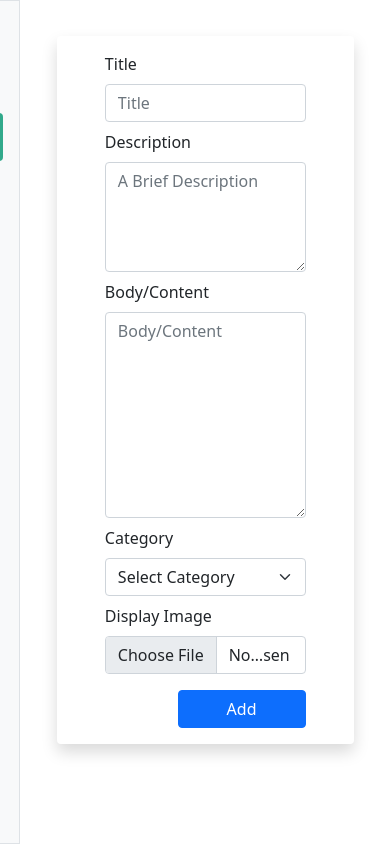
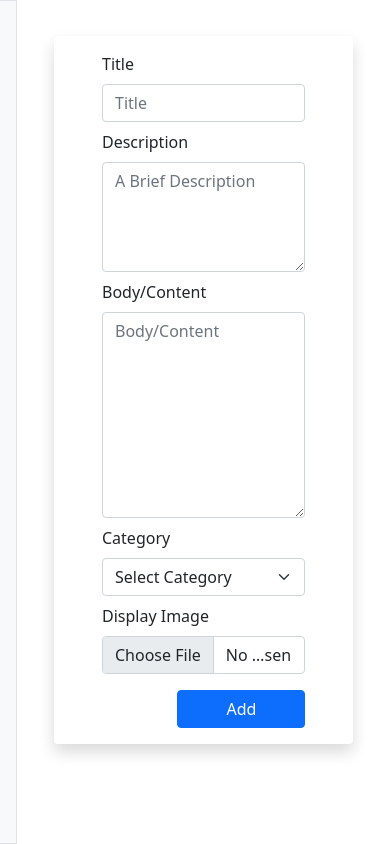
Before and after one commit to MCole-K9/LikkleDeedsOfKindess, a Django app: page /User/AddCause in a window 390 px wide. Shown: the part 87-931 px from the top of the page. Run offline with Django 4.2, Linux system fonts and the light colour scheme; the visitor is signed in with stand-in values (Sample User, id 1); data that the repository does not hold is empty; some libraries are stand-ins or nearby versions.

Commit message:
Further Adjustments

```diff
--- a/static/css/portal.css
+++ b/static/css/portal.css
@@ -25,6 +25,7 @@ li span{
     max-width: 270px;
     height: 270px;
     transition: margin 0.2s;
+
 }
 
 .content{
@@ -46,7 +47,7 @@ li span{
         margin-left: -270px; */
 
 
-        margin-left: -212px;
+        margin-left: -215px;
 
         height: 100vh;
 
--- a/templates/component/sidebar.html
+++ b/templates/component/sidebar.html
@@ -1,7 +1,7 @@
 {% load static %}
 
 
-<section id="side-bar" class="d-flex flex-column flex-shrink-0 p-3 border  bg-light sticky-top" style="height: 100vh;">
+<section id="side-bar" class="d-flex flex-column flex-shrink-0 p-3 border  bg-light" style="height: 100vh;">
     <ul class="nav nav-pills flex-column mb-auto">
           <li>
             <a id="dashboard" href="{% url 'user:Dashboard' %}" class="nav-link text-dark d-flex align-items-center" aria-current="page">
```
